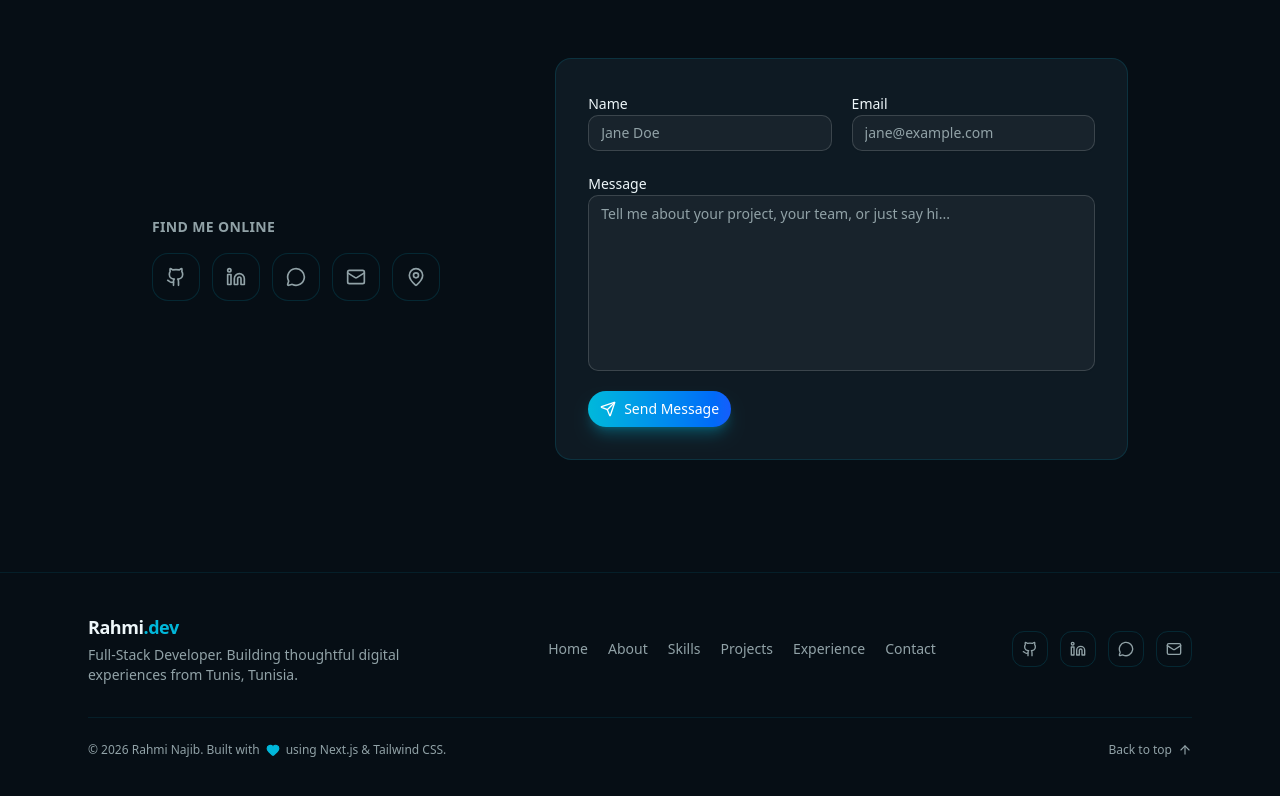
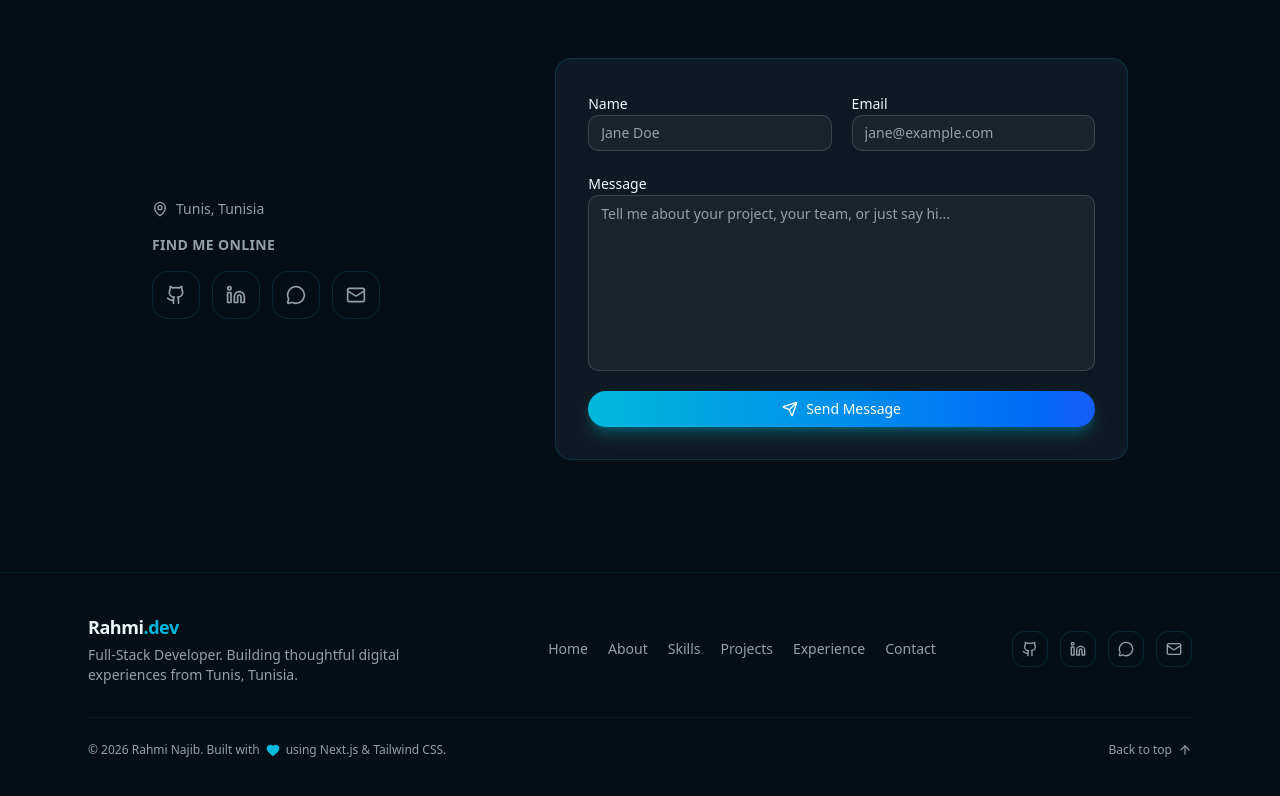
Before and after one commit to Najib-Rahmi/Najib-Rahmi.github.io, a Next.js app: page / in a window 1280 px wide. Shown: the part 6127-6923 px from the top of the page. Built offline with nearby package versions, Linux system fonts and the light colour scheme.

Commit message:
Contact: full-width Send button, location visible before Find me online

```diff
--- a/src/components/sections/contact.tsx
+++ b/src/components/sections/contact.tsx
@@ -73,17 +73,10 @@ export function Contact() {
     }
   }
 
-  // Social links plus the location, shown together without a card box.
-  const socialItems = [
-    ...socialLinks,
-    {
-      label: profile.location,
-      href: `https://www.google.com/maps/search/?api=1&query=${encodeURIComponent(
-        profile.location
-      )}`,
-      icon: MapPin,
-    },
-  ];
+  // Location shown as plain text (no box) before the social icons.
+  const locationHref = `https://www.google.com/maps/search/?api=1&query=${encodeURIComponent(
+    profile.location
+  )}`;
 
   return (
     <section id="contact" className="relative py-20 sm:py-28 bg-background">
@@ -103,11 +96,20 @@ export function Contact() {
             transition={{ duration: 0.5 }}
             className="lg:col-span-2 flex flex-col justify-center gap-4"
           >
+            <a
+              href={locationHref}
+              target="_blank"
+              rel="noopener noreferrer"
+              className="inline-flex items-center gap-2 text-sm text-muted-foreground transition-colors hover:text-cyan-600 dark:hover:text-cyan-400 w-fit"
+            >
+              <MapPin className="size-4" />
+              {profile.location}
+            </a>
             <h3 className="text-sm font-semibold uppercase tracking-wide text-muted-foreground">
               Find me online
             </h3>
             <div className="flex flex-wrap gap-3">
-              {socialItems.map((social) => (
+              {socialLinks.map((social) => (
                 <a
                   key={social.label}
                   href={social.href}
@@ -222,7 +224,7 @@ export function Contact() {
               <Button
                 type="submit"
                 disabled={submitting || done}
-                className="w-full sm:w-auto rounded-full bg-gradient-to-r from-cyan-500 to-blue-600 text-white shadow-lg shadow-cyan-500/30 hover:shadow-xl hover:shadow-cyan-500/40 hover:brightness-110 border-0"
+                className="w-full rounded-full bg-gradient-to-r from-cyan-500 to-blue-600 text-white shadow-lg shadow-cyan-500/30 hover:shadow-xl hover:shadow-cyan-500/40 hover:brightness-110 border-0"
               >
                 {submitting ? (
                   <>
```
Also changed, not shown: 1 other file (tests, documents, lock files or other folders).
